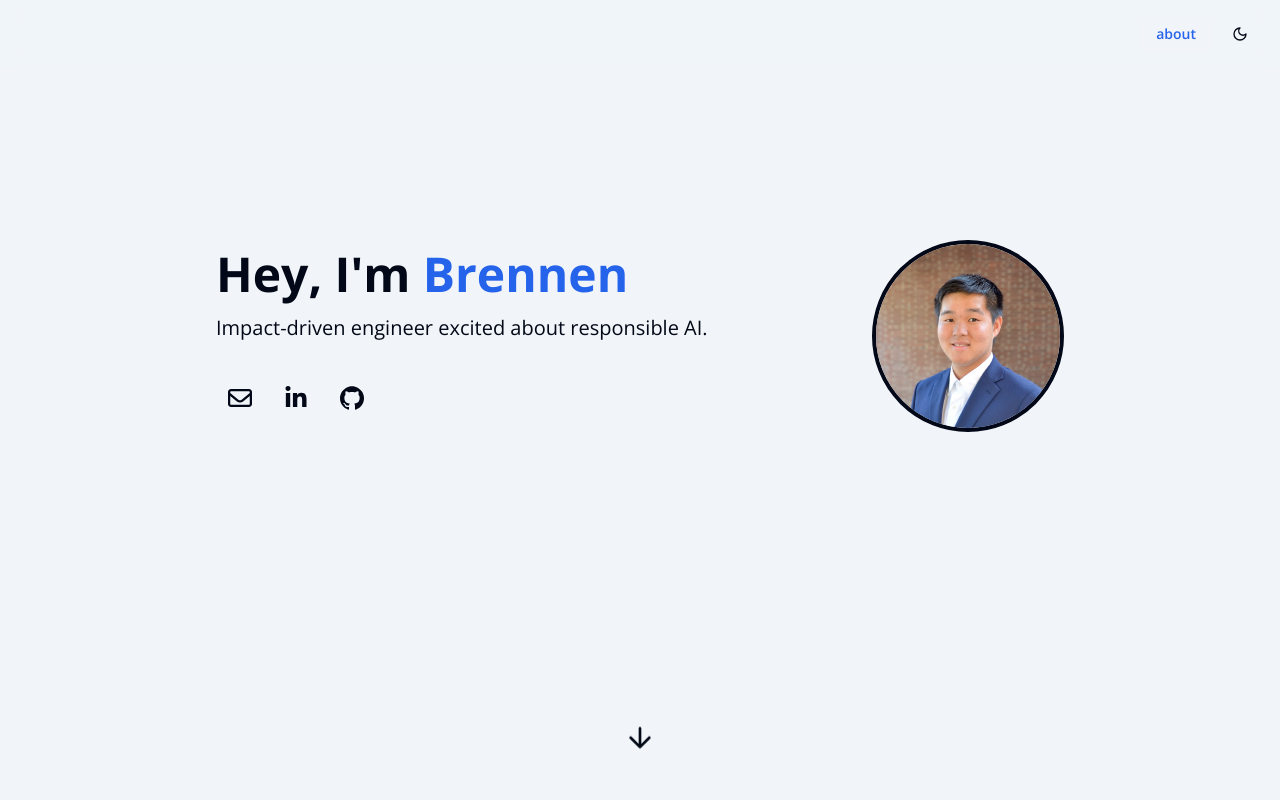
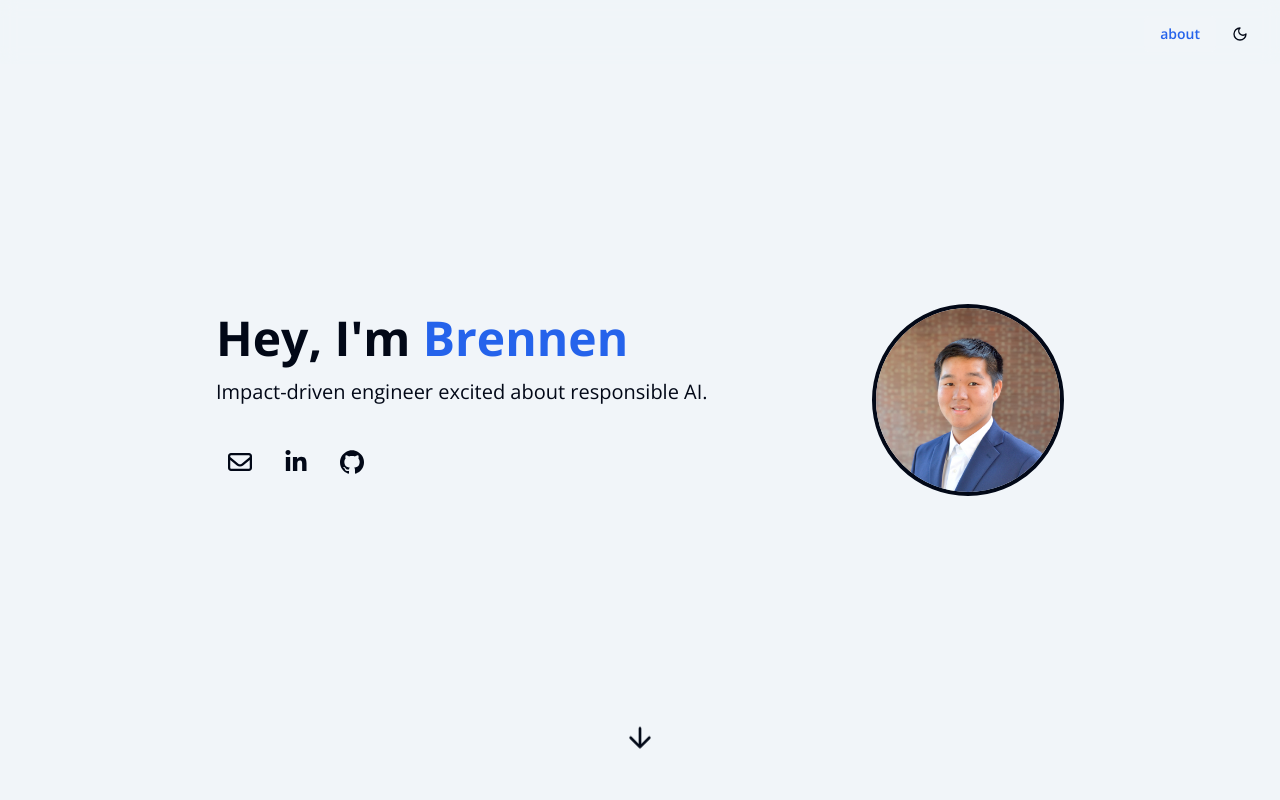
Before and after one commit to brennenho/brennen.dev, a Next.js app: page / in a window 1280 px wide. Shown: the top 800 px of the page. Built offline with nearby package versions, Linux system fonts and the light colour scheme; no server answers.

Commit message:
improve style consistency across pages

```diff
--- a/src/app/layout.tsx
+++ b/src/app/layout.tsx
@@ -22,7 +22,7 @@ export default function RootLayout({
 
   return (
     <html lang="en" className={openSans.className} suppressHydrationWarning>
-      <body>
+      <body className="flex min-h-screen flex-col">
         <PostHogProvider>
           <ThemeProvider
             attribute="class"
@@ -31,7 +31,7 @@ export default function RootLayout({
             disableTransitionOnChange
           >
             <Menu links={links} />
-            <div>{children}</div>
+            <div className="flex-grow pt-16">{children}</div>
             <Footer />
           </ThemeProvider>
         </PostHogProvider>
--- a/src/app/page.tsx
+++ b/src/app/page.tsx
@@ -9,7 +9,7 @@ export default function HomePage() {
     <main className="">
       <div className="flex h-full flex-col items-center">
         <Hero />
-        <ScrollArrow targetId="scroll-target" className="mt-32 md:mt-72" />
+        <ScrollArrow targetId="scroll-target" className="mt-16 md:mt-56" />
         <div id="scroll-target" className="mt-16 w-3/4 p-4 text-center text-lg">
           I'm a student and software engineer interested in applied AI and
           product development. Currently studying{" "}
--- a/src/components/menu.tsx
+++ b/src/components/menu.tsx
@@ -27,8 +27,8 @@ export function Menu({ links }: MenuProps) {
   const pathname = usePathname();
 
   return (
-    <div className="fixed top-0 z-50 w-full bg-background/95 backdrop-blur supports-[backdrop-filter]:bg-background/60">
-      <div className="flex flex-row items-center gap-1 p-4">
+    <div className="fixed top-0 z-50 h-16 w-full bg-background/95 backdrop-blur supports-[backdrop-filter]:bg-background/60">
+      <div className="flex flex-row items-center p-4">
         <div className="flex-grow" />
         <NavigationMenu>
           <NavigationMenuList>
```
